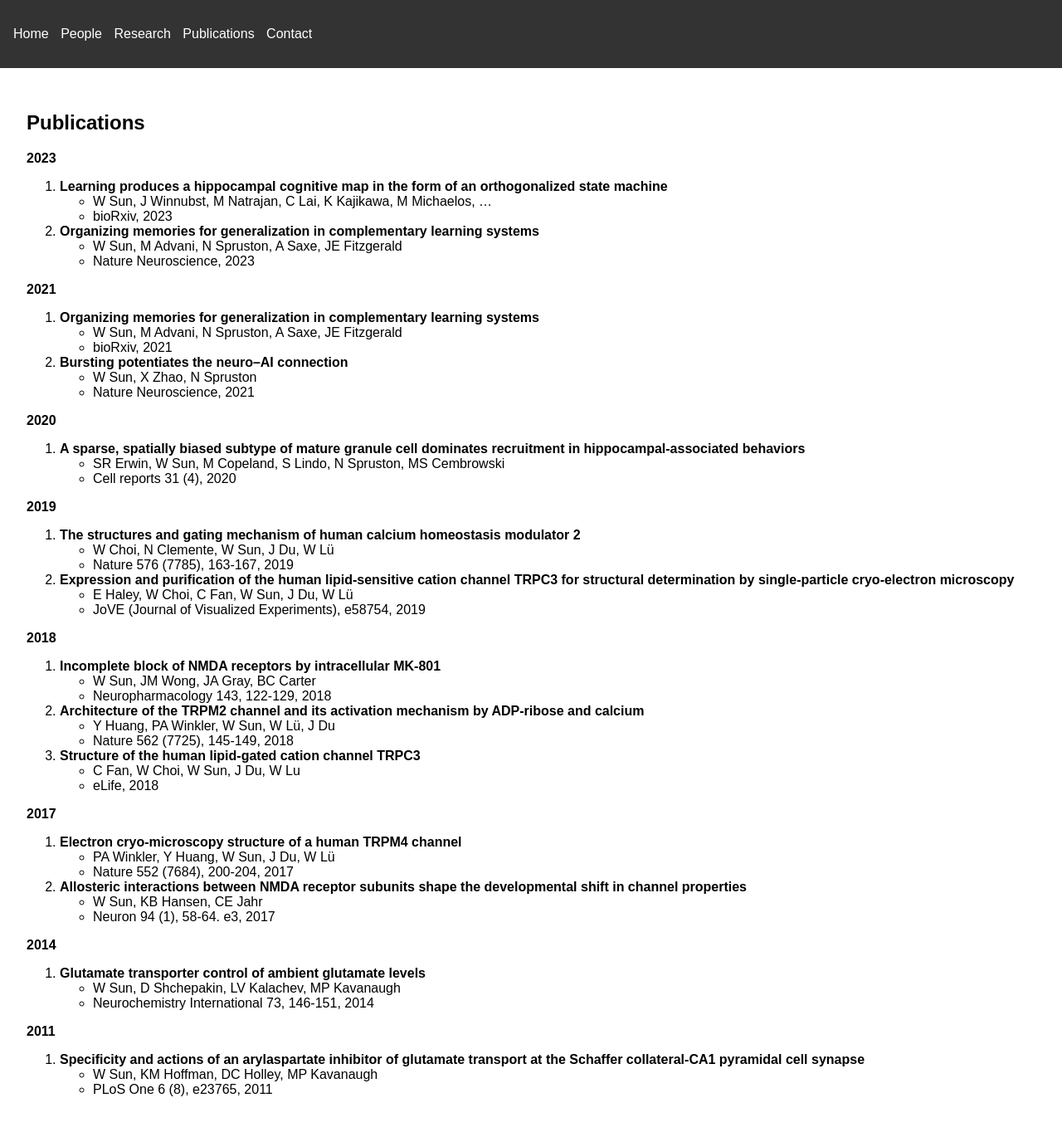
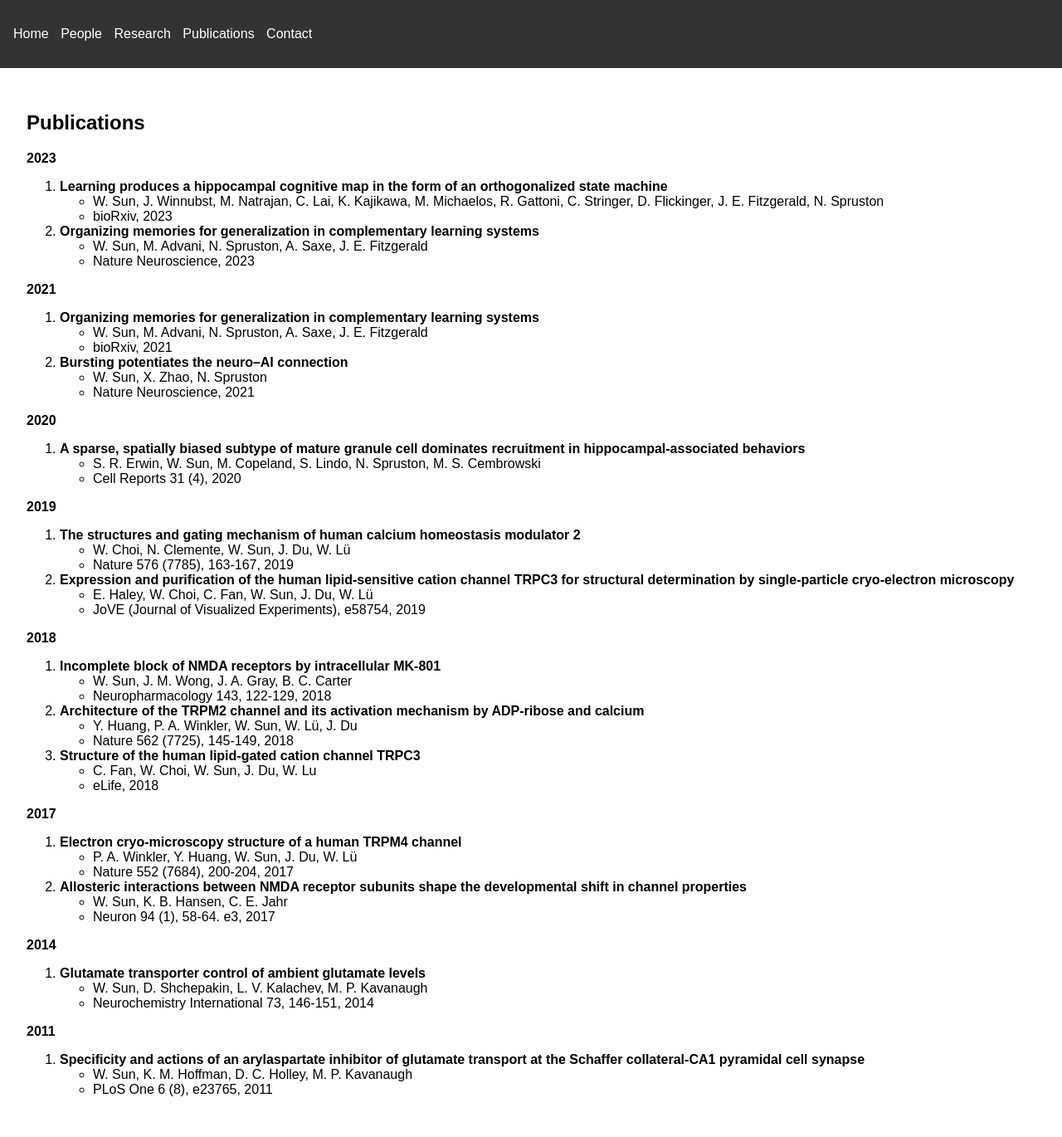
Before and after one commit to neuroai/my-awesome-site, a Jekyll site: the page built from publications.md, in a window 1280 px wide. Shown: the whole page at 83% size. Built offline with Jekyll 4.4.1, drawn with Linux system fonts in a browser that asks for light colours.

Commit message:
Update publications.md

```diff
--- a/publications.md
+++ b/publications.md
@@ -2,69 +2,68 @@
 layout: default
 title: Publications
 ---
-
 ## Publications
 
 **2023**
 1. **Learning produces a hippocampal cognitive map in the form of an orthogonalized state machine**
-   - W Sun, J Winnubst, M Natrajan, C Lai, K Kajikawa, M Michaelos, ...
+   - W. Sun, J. Winnubst, M. Natrajan, C. Lai, K. Kajikawa, M. Michaelos, R. Gattoni, C. Stringer, D. Flickinger, J. E. Fitzgerald, N. Spruston
    - bioRxiv, 2023
 
 2. **Organizing memories for generalization in complementary learning systems**
-   - W Sun, M Advani, N Spruston, A Saxe, JE Fitzgerald
+   - W. Sun, M. Advani, N. Spruston, A. Saxe, J. E. Fitzgerald
    - Nature Neuroscience, 2023
 
 **2021**
 3. **Organizing memories for generalization in complementary learning systems**
-   - W Sun, M Advani, N Spruston, A Saxe, JE Fitzgerald
+   - W. Sun, M. Advani, N. Spruston, A. Saxe, J. E. Fitzgerald
    - bioRxiv, 2021
 
 4. **Bursting potentiates the neuro–AI connection**
-   - W Sun, X Zhao, N Spruston
+   - W. Sun, X. Zhao, N. Spruston
    - Nature Neuroscience, 2021
 
 **2020**
 5. **A sparse, spatially biased subtype of mature granule cell dominates recruitment in hippocampal-associated behaviors**
-   - SR Erwin, W Sun, M Copeland, S Lindo, N Spruston, MS Cembrowski
-   - Cell reports 31 (4), 2020
+   - S. R. Erwin, W. Sun, M. Copeland, S. Lindo, N. Spruston, M. S. Cembrowski
+   - Cell Reports 31 (4), 2020
 
 **2019**
 6. **The structures and gating mechanism of human calcium homeostasis modulator 2**
-   - W Choi, N Clemente, W Sun, J Du, W Lü
+   - W. Choi, N. Clemente, W. Sun, J. Du, W. Lü
    - Nature 576 (7785), 163-167, 2019
 
 7. **Expression and purification of the human lipid-sensitive cation channel TRPC3 for structural determination by single-particle cryo-electron microscopy**
-   - E Haley, W Choi, C Fan, W Sun, J Du, W Lü
+   - E. Haley, W. Choi, C. Fan, W. Sun, J. Du, W. Lü
    - JoVE (Journal of Visualized Experiments), e58754, 2019
 
 **2018**
 8. **Incomplete block of NMDA receptors by intracellular MK-801**
-   - W Sun, JM Wong, JA Gray, BC Carter
+   - W. Sun, J. M. Wong, J. A. Gray, B. C. Carter
    - Neuropharmacology 143, 122-129, 2018
 
 9. **Architecture of the TRPM2 channel and its activation mechanism by ADP-ribose and calcium**
-   - Y Huang, PA Winkler, W Sun, W Lü, J Du
+   - Y. Huang, P. A. Winkler, W. Sun, W. Lü, J. Du
    - Nature 562 (7725), 145-149, 2018
 
 10. **Structure of the human lipid-gated cation channel TRPC3**
-    - C Fan, W Choi, W Sun, J Du, W Lu
+    - C. Fan, W. Choi, W. Sun, J. Du, W. Lu
     - eLife, 2018
 
 **2017**
 11. **Electron cryo-microscopy structure of a human TRPM4 channel**
-    - PA Winkler, Y Huang, W Sun, J Du, W Lü
+    - P. A. Winkler, Y. Huang, W. Sun, J. Du, W. Lü
     - Nature 552 (7684), 200-204, 2017
 
 12. **Allosteric interactions between NMDA receptor subunits shape the developmental shift in channel properties**
-    - W Sun, KB Hansen, CE Jahr
+    - W. Sun, K. B. Hansen, C. E. Jahr
     - Neuron 94 (1), 58-64. e3, 2017
 
 **2014**
 13. **Glutamate transporter control of ambient glutamate levels**
-    - W Sun, D Shchepakin, LV Kalachev, MP Kavanaugh
+    - W. Sun, D. Shchepakin, L. V. Kalachev, M. P. Kavanaugh
     - Neurochemistry International 73, 146-151, 2014
 
 **2011**
 14. **Specificity and actions of an arylaspartate inhibitor of glutamate transport at the Schaffer collateral-CA1 pyramidal cell synapse**
-    - W Sun, KM Hoffman, DC Holley, MP Kavanaugh
+    - W. Sun, K. M. Hoffman, D. C. Holley, M. P. Kavanaugh
     - PLoS One 6 (8), e23765, 2011
```
